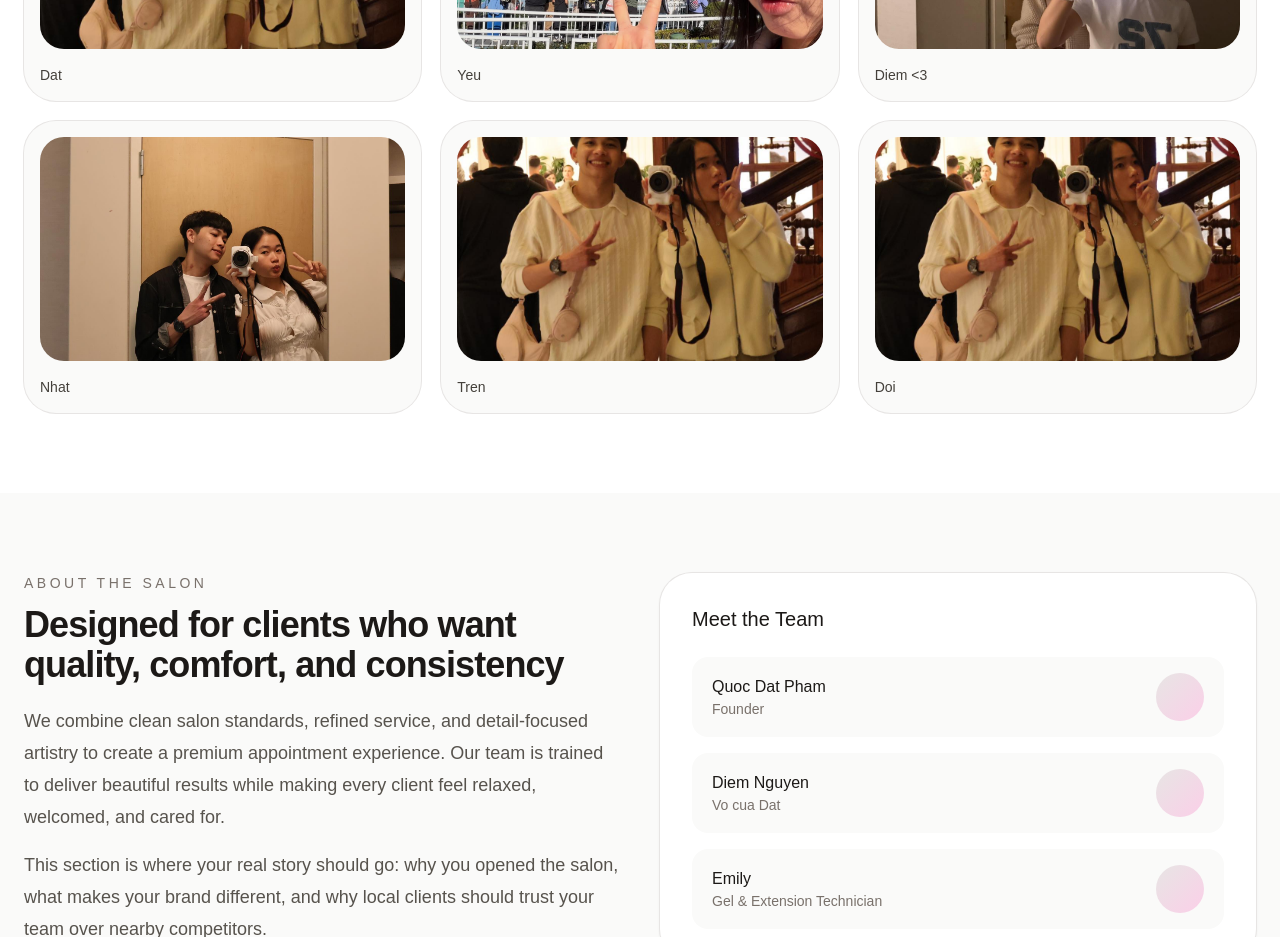
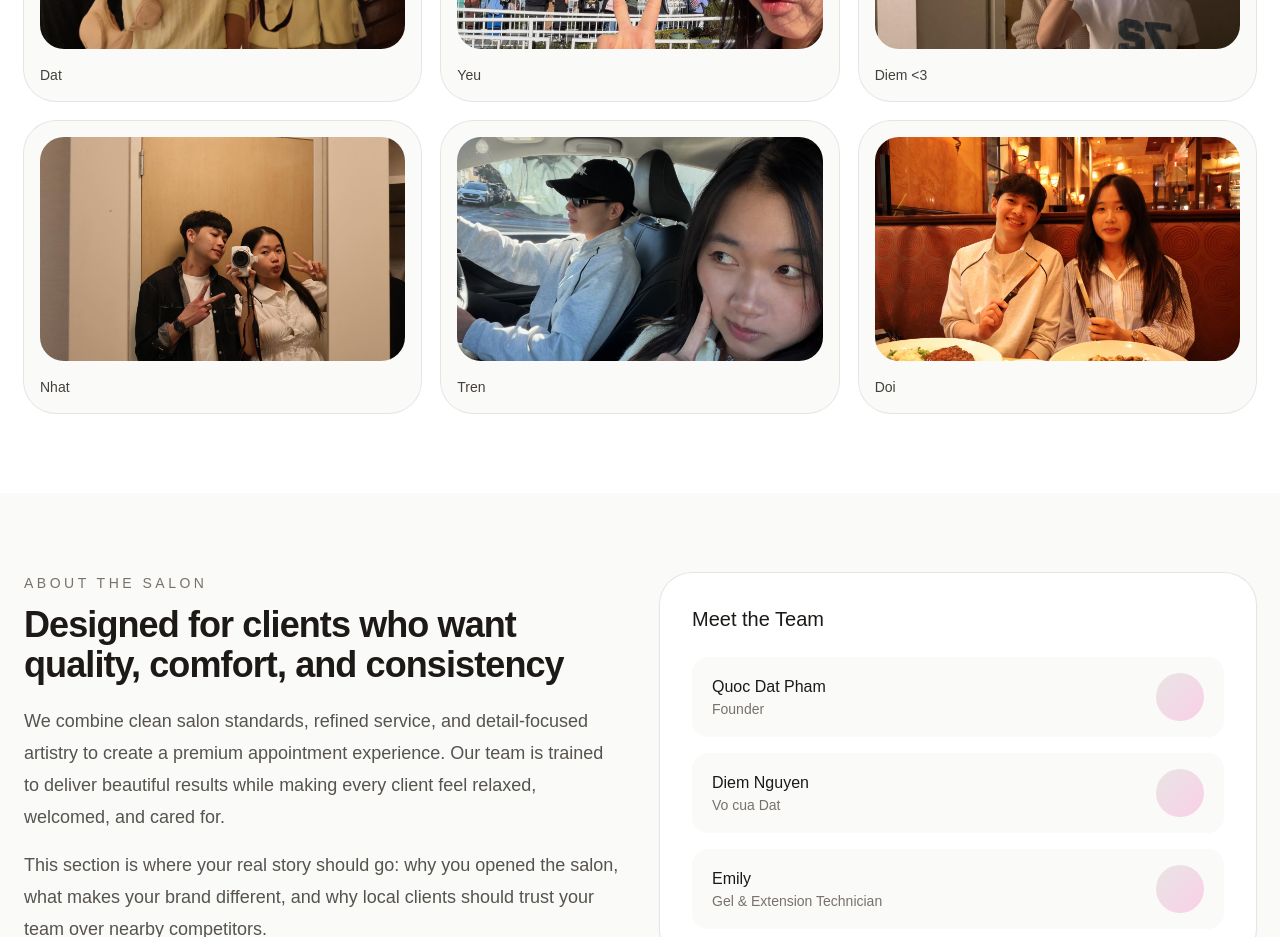
Before and after one commit to QD-Ryan/nail-website, a Next.js app: page / in a window 1280 px wide. Shown: the part 2240-3177 px from the top of the page. Built offline with nearby package versions, Linux system fonts and the light colour scheme.

Commit message:
fix gallery image paths

```diff
--- a/app/page.tsx
+++ b/app/page.tsx
@@ -13,8 +13,8 @@ export default function LuxeNailSalonWebsite() {
   { src: "/images/ha.jpg", title: "Yeu"},
   { src: "/images/ho.jpg", title: "Diem <3"},
   { src: "/images/hu.jpg", title: "Nhat"},
-  { src: "/images/hi.jpg", title: "Tren"},
-  { src: "/images/hi.jpg", title: "Doi"},
+  { src: "/images/hy.jpg", title: "Tren"},
+  { src: "/images/he.jpg", title: "Doi"},
 ];
 
   const testimonials = [
```
